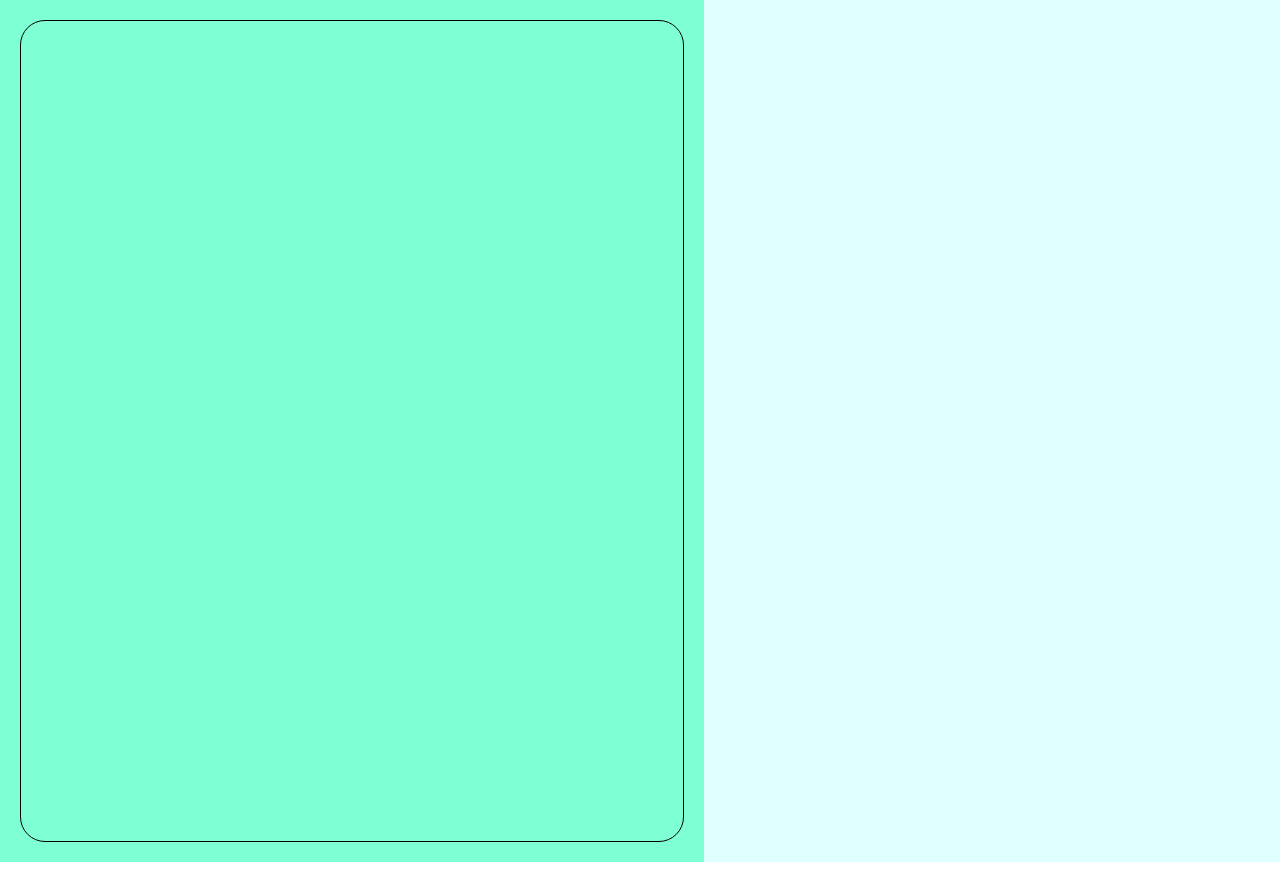
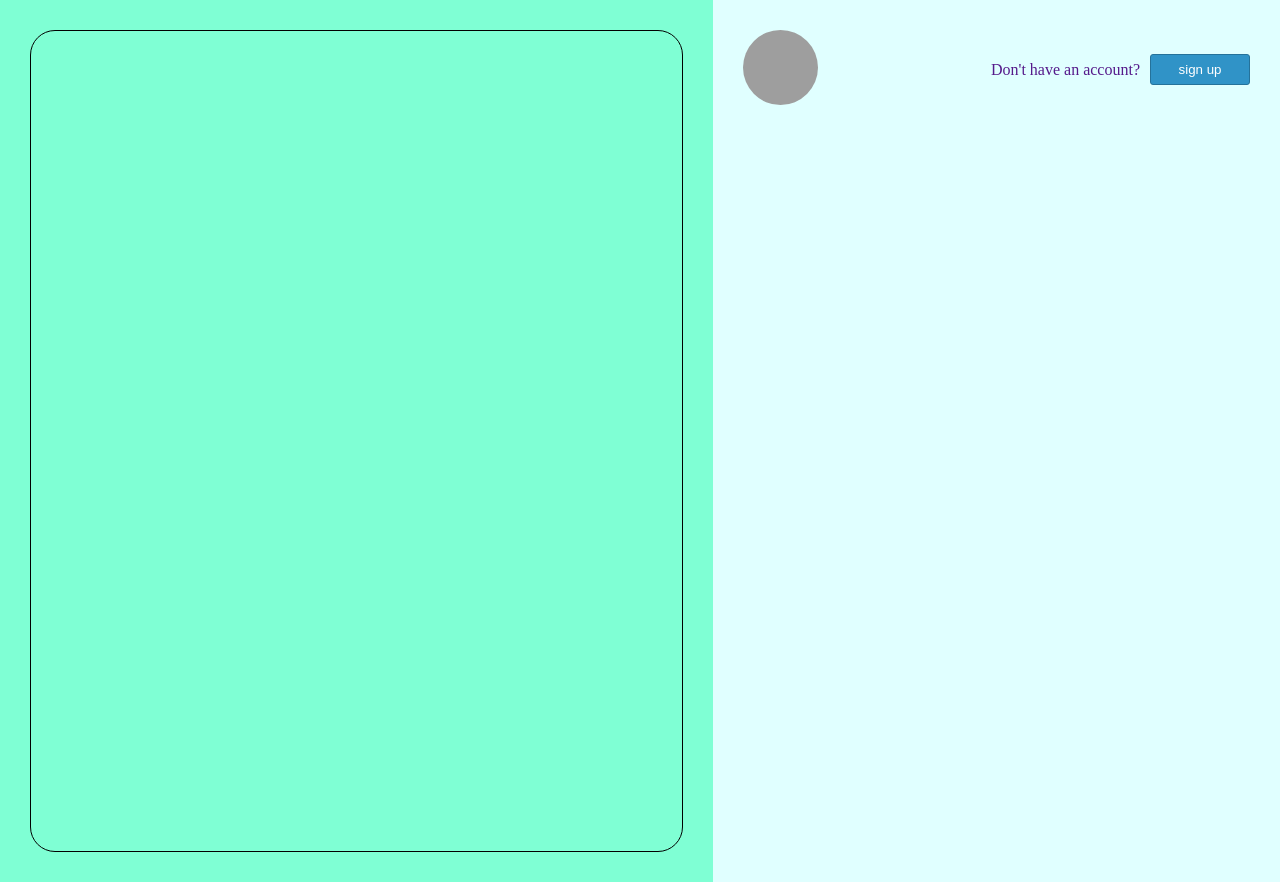
Before and after one commit to coosey/react-go, a React (Create React App) app in the folder app/my-app/: page / in a window 1280 px wide. Built offline with nearby package versions, Linux system fonts and the light colour scheme; grey boxes are pictures that could not be loaded; the HTML template or start-up script is replaced by a standard one.

Commit message:
setup login page with signup btn - need to update styling (temporary)

```diff
--- a/app/my-app/package.json
+++ b/app/my-app/package.json
@@ -10,9 +10,10 @@
     "@types/node": "^16.18.58",
     "@types/react": "^18.2.28",
     "@types/react-dom": "^18.2.13",
-    "react-scripts": "5.0.1",
     "react": "^18.2.0",
     "react-dom": "^18.2.0",
+    "react-scripts": "5.0.1",
+    "sass": "^1.69.4",
     "typescript": "^4.9.5",
     "web-vitals": "^2.1.4"
   },
--- /dev/null
+++ b/app/my-app/src/components/form-components/formButton/index.scss
@@ -0,0 +1,15 @@
+.btn-container {
+  button {
+    display: block;
+    width: 100px;
+    margin: 0 auto;
+    margin-top: 20px;
+    border: 1px solid #25729a;
+    border-radius: 3px;
+    text-align: center;
+    color: #ffffff;
+    background-color: #3093c7;
+    margin-bottom: 20px;
+    padding: 7px 7px 7px 7px;
+  }
+}
--- /dev/null
+++ b/app/my-app/src/components/form-components/formButton/index.tsx
@@ -0,0 +1,31 @@
+import './index.scss';
+
+export interface FormButtonProps {
+  customDivStyle?: string;
+  customBtnStyle?: string;
+  btnName: string;
+  btnDisabled?: boolean;
+  onBtnClick: () => void;
+}
+
+export const FormButton = (props: FormButtonProps) => {
+  const {
+    customDivStyle,
+    customBtnStyle,
+    btnName,
+    btnDisabled,
+    onBtnClick,
+  } = props;
+
+  return (
+    <div className={customDivStyle ? customDivStyle : "btn-container"}>
+      <button
+        className={customBtnStyle ? customBtnStyle : "btn-container-button"}
+        onClick={onBtnClick}
+        disabled={btnDisabled}
+      >
+        {btnName}
+      </button>
+    </div>
+  )
+}
--- /dev/null
+++ b/app/my-app/src/components/loginForm/index.tsx
@@ -0,0 +1,6 @@
+
+export const LoginForm = () => {
+  return (
+    <></>
+  )
+}
--- /dev/null
+++ b/app/my-app/src/components/logo/index.scss
@@ -0,0 +1,8 @@
+
+.logo-container {
+  img {
+    border-radius: 50px;
+    width: 75px;
+    height: 75px;
+  }
+}
--- /dev/null
+++ b/app/my-app/src/components/logo/index.tsx
@@ -0,0 +1,19 @@
+import "./index.scss";
+
+export interface LogoProps {
+  src: string;
+  alt: string;
+}
+
+export const Logo = (props: LogoProps) => {
+  const {
+    src,
+    alt,
+  } = props;
+
+  return (
+    <div className="logo-container">
+      <img src={src} alt={alt} />
+    </div>
+  )
+}
--- a/app/my-app/src/pages/login/index.css
+++ /dev/null
@@ -1,25 +0,0 @@
-.login-page {
-  display: flex;
-  justify-content: center;
-
-  .left-panel {
-    background-color: aquamarine;
-    width: 55vw;
-  }
-
-  .image-container {
-    margin: 20px;
-
-    .image-box {
-      padding: 10px;
-      height: 100vh;
-      border: 0.5px solid black;
-      border-radius: 25px;
-    }
-  }
-
-  .right-panel {
-    background-color: lightcyan;
-    width: 45vw;
-  }
-}
--- /dev/null
+++ b/app/my-app/src/pages/login/index.scss
@@ -0,0 +1,49 @@
+.login-page {
+  display: flex;
+  justify-content: center;
+
+  .left-panel {
+    background-color: aquamarine;
+    width: 55vw;
+    padding: 10px;
+  }
+
+  .img-container {
+    margin: 20px;
+
+    .img-box {
+      padding: 10px;
+      height: 100vh;
+      border: 0.5px solid black;
+      border-radius: 25px;
+    }
+  }
+
+  .right-panel {
+    background-color: lightcyan;
+    width: 45vw;
+
+    .top-container {
+      margin: 20px;
+      padding: 10px;
+      display: flex;
+      justify-content: space-between;
+
+      &-logo {
+        gap: 20px;
+      }
+
+      &-signup {
+        display: flex;
+        align-items: center;
+        flex-wrap: wrap;
+        justify-content: right;
+        gap: 10px;
+
+        a {
+          text-decoration: none;
+        }
+      }
+    }
+  }
+}
--- a/app/my-app/src/pages/login/login.page.tsx
+++ b/app/my-app/src/pages/login/login.page.tsx
@@ -1,22 +1,36 @@
-import './index.css';
+import { Logo } from 'components/logo';
+import './index.scss';
+import { FormButton } from 'components/form-components/formButton';
 
 export const LoginPage = () => {
   return (
     <div className="login-page">
-      <div className="left-panel">
-        <div className="image-container">
-          <div className="image-box">
+      {/* LEFT PANEL */}
+      <section className="left-panel">
+        <div className="img-container">
+          <div className="img-box">
           </div>
         </div>
-      </div>
-      <div className="right-panel">
+      </section>
+      {/* RIGHT PANEL */}
+      <section className="right-panel">
         {/*
           Components in this panel:
             1. logo
             2. signup-btn
             3. login-form
         */}
-      </div>
+        <div className="top-container">
+          <div className="top-container-logo">
+            <Logo alt="logo" src="https://cdn.dribbble.com/userupload/10056937/file/original-b185c3532b852114025434d4e2bd14dd.png?resize=752x" />
+          </div>
+          <div className="top-container-signup">
+              <a href="">Don't have an account?</a>
+              <FormButton btnName="sign up" onBtnClick={() => console.log('SIGN UP BTN CLICKED')}/>
+          </div>
+        </div>
+        <div className="signup-container"></div>
+      </section>
     </div>
   )
 }
```
Also changed, not shown: app/my-app/src/components/form-components/formInput/index.tsx (renamed from app/my-app/src/components/formInput/index.tsx), 1 other file (tests, documents, lock files or other folders).
